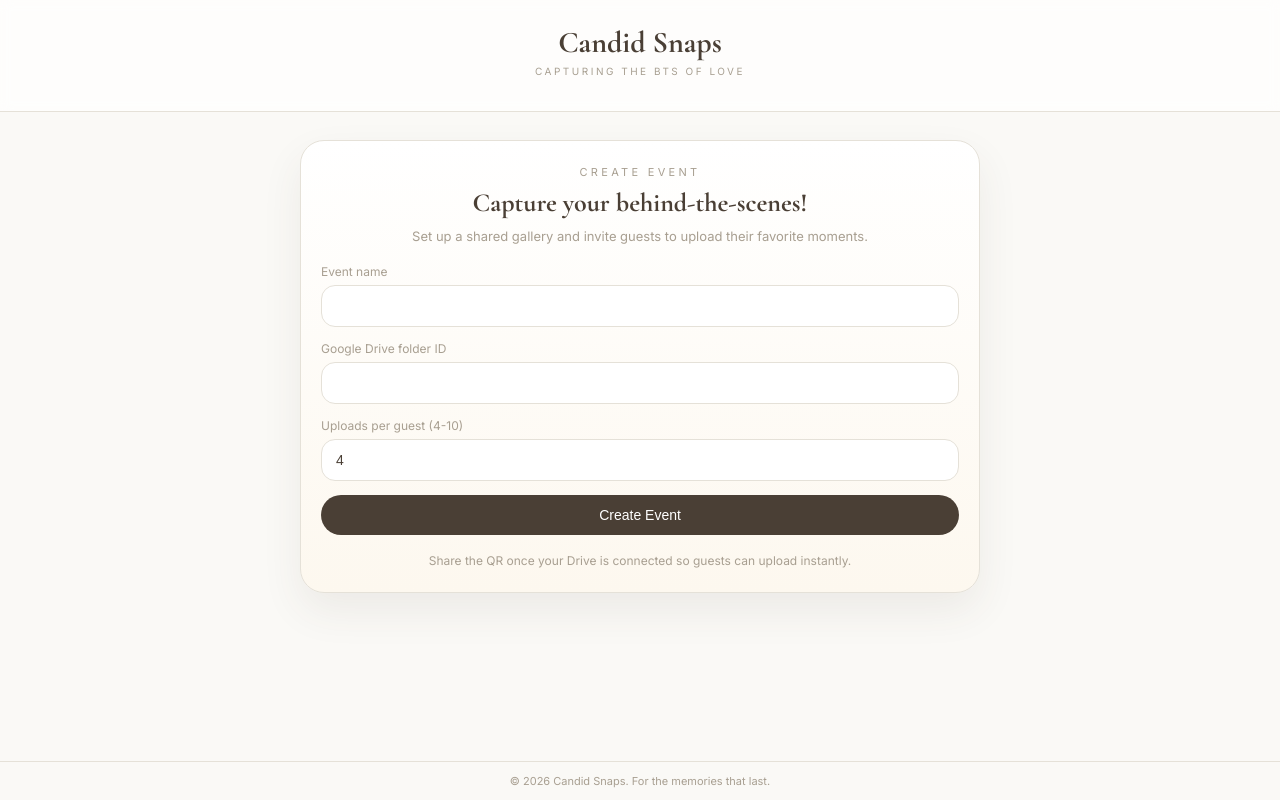
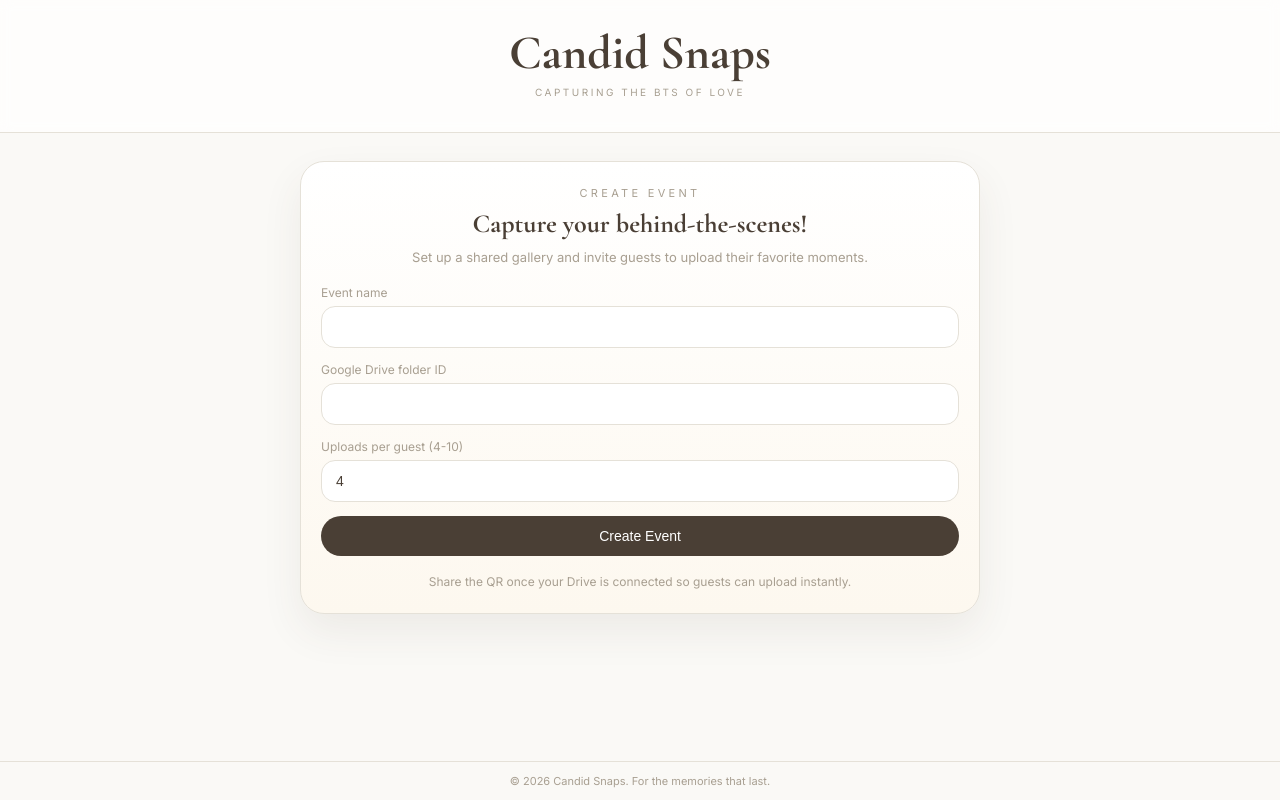
Before and after one commit to demosthenesd/wedding-snaps-v2, a React (Vite) app in the folder frontend/: page / in a window 1280 px wide. Built offline with nearby package versions, Linux system fonts and the light colour scheme; no server answers.

Commit message:
matched padding

```diff
--- a/frontend/src/styles.css
+++ b/frontend/src/styles.css
@@ -73,7 +73,7 @@ body {
 
 .brand-title {
   font-family: "Cormorant Garamond", serif;
-  font-size: 30px;
+  font-size: 3rem;
   font-weight: 700;
   margin: 0;
 }
@@ -146,7 +146,7 @@ body {
 /* ---------- Personal Grid ---------- */
 
 .personal-grid {
-  padding: 18px 8px;
+  padding: 20px;
   display: flex;
   flex-direction: column;
   flex: 1;
@@ -1070,10 +1070,6 @@ body {
     max-width: 960px;
   }
 
-  .personal-grid {
-    padding: 24px 0;
-  }
-
   .grid {
     grid-template-columns: repeat(3, minmax(0, 1fr));
     gap: 16px;
```
